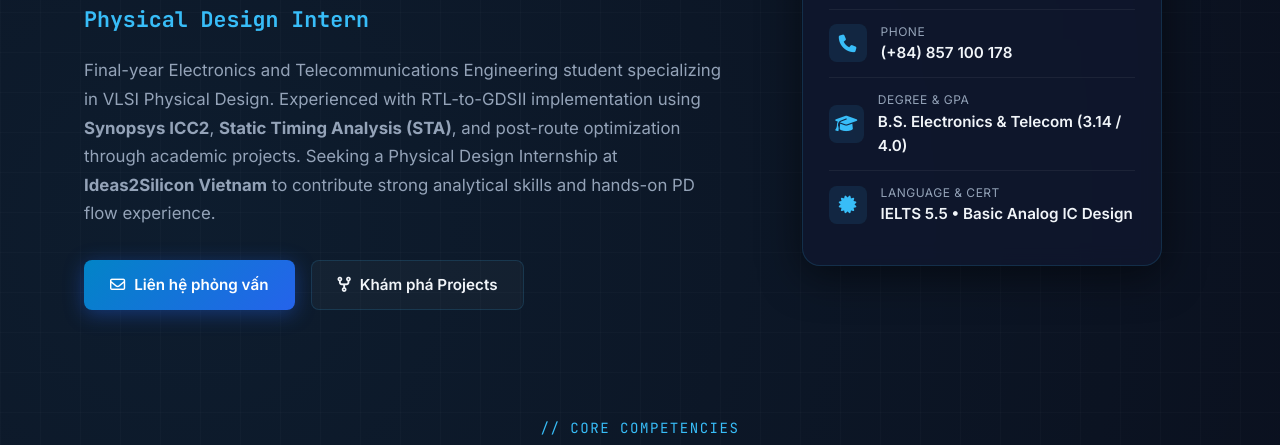
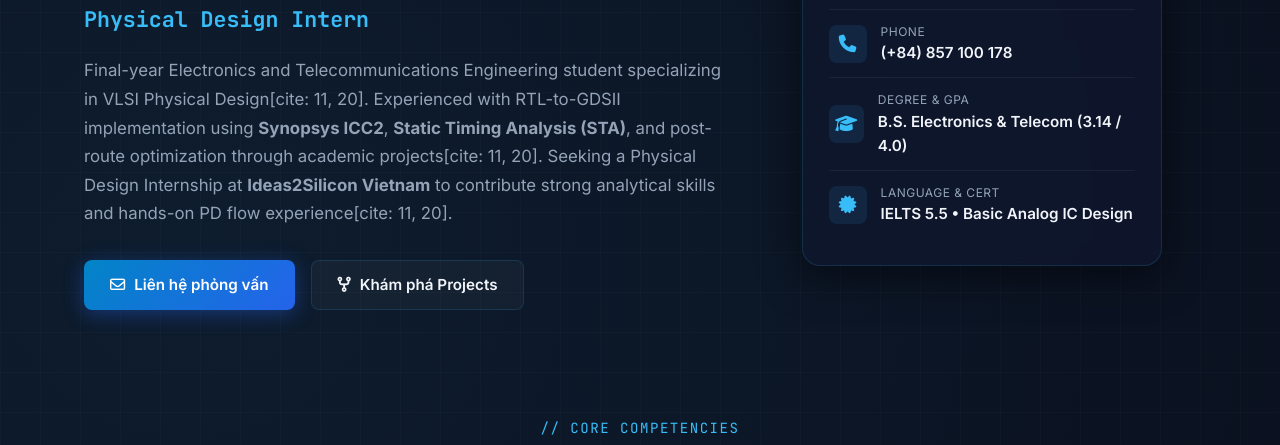
Before and after one commit to dodangminhquan/dodangminhquan.github.io, a plain HTML site: page index.html in a window 1280 px wide. Shown: the part 308-753 px from the top of the page. Drawn offline with Linux system fonts and the light colour scheme.

Commit message:
Update description with citations for clarity
Added citations to the description paragraph for clarity.

```diff
--- a/index.html
+++ b/index.html
@@ -620,7 +620,7 @@
         <h1>DO DANG MINH QUAN</h1>
         <div class="hero-subtitle">Physical Design Intern</div>
         <p class="hero-desc">
-          Final-year Electronics and Telecommunications Engineering student specializing in VLSI Physical Design. Experienced with RTL-to-GDSII implementation using <strong>Synopsys ICC2</strong>, <strong>Static Timing Analysis (STA)</strong>, and post-route optimization through academic projects. Seeking a Physical Design Internship at <strong>Ideas2Silicon Vietnam</strong> to contribute strong analytical skills and hands-on PD flow experience.
+          Final-year Electronics and Telecommunications Engineering student specializing in VLSI Physical Design[cite: 11, 20]. Experienced with RTL-to-GDSII implementation using <strong>Synopsys ICC2</strong>, <strong>Static Timing Analysis (STA)</strong>, and post-route optimization through academic projects[cite: 11, 20]. Seeking a Physical Design Internship at <strong>Ideas2Silicon Vietnam</strong> to contribute strong analytical skills and hands-on PD flow experience[cite: 11, 20].
         </p>
         <div class="cta-group">
           <a href="mailto:doquandnvn@gmail.com" class="btn btn-primary">
```
